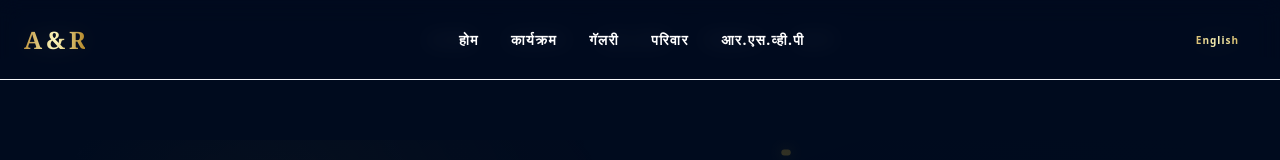
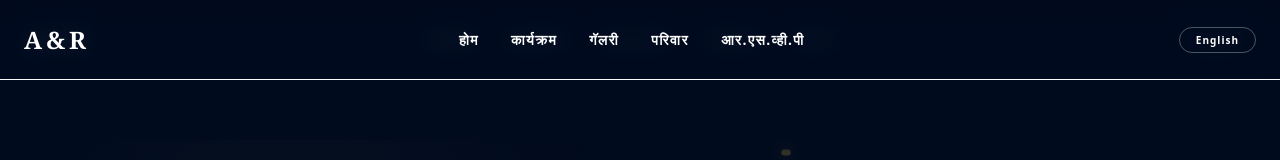
Before and after one commit to Rohit-1kar/wedding-invite, a React (Vite) app: page / in a window 1280 px wide. Shown: the top 160 px of the page. Built offline with nearby package versions, Linux system fonts and the light colour scheme.

Commit message:
Implement scroll tracking and update navbar styles
Added scroll tracking logic to adjust navbar styles based on scroll position. Enhanced button styles for better visibility during scroll.

```diff
--- a/src/components/layout/Navbar.jsx
+++ b/src/components/layout/Navbar.jsx
@@ -1,11 +1,19 @@
-import { useState } from 'react';
+import { useState, useEffect } from 'react'; // Added useEffect
 import { Menu, X } from 'lucide-react';
 
 export default function Navbar({ data, onLanguageToggle, currentLang }) {
   const [isOpen, setIsOpen] = useState(false);
+  const [isScrolled, setIsScrolled] = useState(false); // Logic: Track scroll state
 
-  // Removed 'wishes' from this array as requested
-  // Added hardcoded fallbacks so text NEVER disappears
+  // Logic: Scroll listener from Second Code
+  useEffect(() => {
+    const handleScroll = () => {
+      setIsScrolled(window.scrollY > 20);
+    };
+    window.addEventListener('scroll', handleScroll);
+    return () => window.removeEventListener('scroll', handleScroll);
+  }, []);
+
   const navLinks = [
     { id: 'hero', label: data?.home || (currentLang === 'en' ? 'Home' : 'होम') },
     { id: 'events', label: data?.events || (currentLang === 'en' ? 'Events' : 'कार्यक्रम') },
@@ -23,9 +31,20 @@ export default function Navbar({ data, onLanguageToggle, currentLang }) {
   };
 
   return (
-    <nav className="fixed top-0 left-0 right-0 w-full h-20 z-[9999] flex items-center justify-between px-6 bg-[#000b1e]/90 backdrop-blur-md border-b border-gold/10">
+    <nav
+      className={`fixed top-0 left-0 right-0 w-full z-[9999] flex items-center justify-between px-6 transition-all duration-300 border-b ${
+        isScrolled
+          ? "h-16 bg-[#000b1e] border-gold/30 shadow-lg" // Scrolled state: smaller height, more border
+          : "h-20 bg-[#000b1e]/90 backdrop-blur-md border-gold/10" // Top state: taller, more transparent
+      }`}
+    >
       {/* Brand Logo */}
-      <div className="text-gold font-serif font-bold text-2xl tracking-tighter cursor-pointer" onClick={() => scrollToSection('hero')}>
+      <div
+        className={`font-serif font-bold text-2xl tracking-tighter cursor-pointer transition-colors ${
+          isScrolled ? "text-gold" : "text-white"
+        }`}
+        onClick={() => scrollToSection('hero')}
+      >
         A & R
       </div>
 
@@ -35,7 +54,9 @@ export default function Navbar({ data, onLanguageToggle, currentLang }) {
           <button
             key={link.id}
             onClick={() => scrollToSection(link.id)}
-            className="uppercase font-semibold text-sm tracking-widest text-white hover:text-gold transition-all duration-300"
+            className={`uppercase font-semibold text-sm tracking-widest transition-all duration-300 ${
+              isScrolled ? "text-gold hover:text-white" : "text-white hover:text-gold"
+            }`}
           >
             {link.label}
           </button>
@@ -46,17 +67,28 @@ export default function Navbar({ data, onLanguageToggle, currentLang }) {
       <div className="flex items-center gap-4 relative z-[10000]">
         <button
           onClick={onLanguageToggle}
-          className="text-gold border border-gold/40 px-4 py-1 rounded-full text-[10px] font-black tracking-widest hover:bg-gold hover:text-[#000b1e] transition-all"
+          className={`border px-4 py-1 rounded-full text-[10px] font-black tracking-widest transition-all ${
+            isScrolled
+              ? "text-gold border-gold hover:bg-gold hover:text-[#000b1e]"
+              : "text-white border-white/30 hover:bg-white/10"
+          }`}
         >
           {currentLang === 'en' ? 'मराठी' : 'English'}
         </button>
 
-        <button className="lg:hidden text-white p-1" onClick={() => setIsOpen(!isOpen)}>
-          {isOpen ? <X size={28} className="text-gold" /> : <Menu size={28} className="text-white" />}
+        <button
+          className="lg:hidden p-1"
+          onClick={() => setIsOpen(!isOpen)}
+        >
+          {isOpen ? (
+            <X size={28} className="text-gold" />
+          ) : (
+            <Menu size={28} className={isScrolled ? "text-gold" : "text-white"} />
+          )}
         </button>
       </div>
 
-      {/* Mobile Menu Overlay */}
+      {/* Mobile Menu Overlay - Logic: Stays dark to match your UI */}
       {isOpen && (
         <div className="fixed top-0 left-0 w-full h-screen bg-[#000b1e] z-[9998] flex flex-col items-center justify-center gap-10 lg:hidden animate-in fade-in duration-300">
           {navLinks.map((link) => (
```
